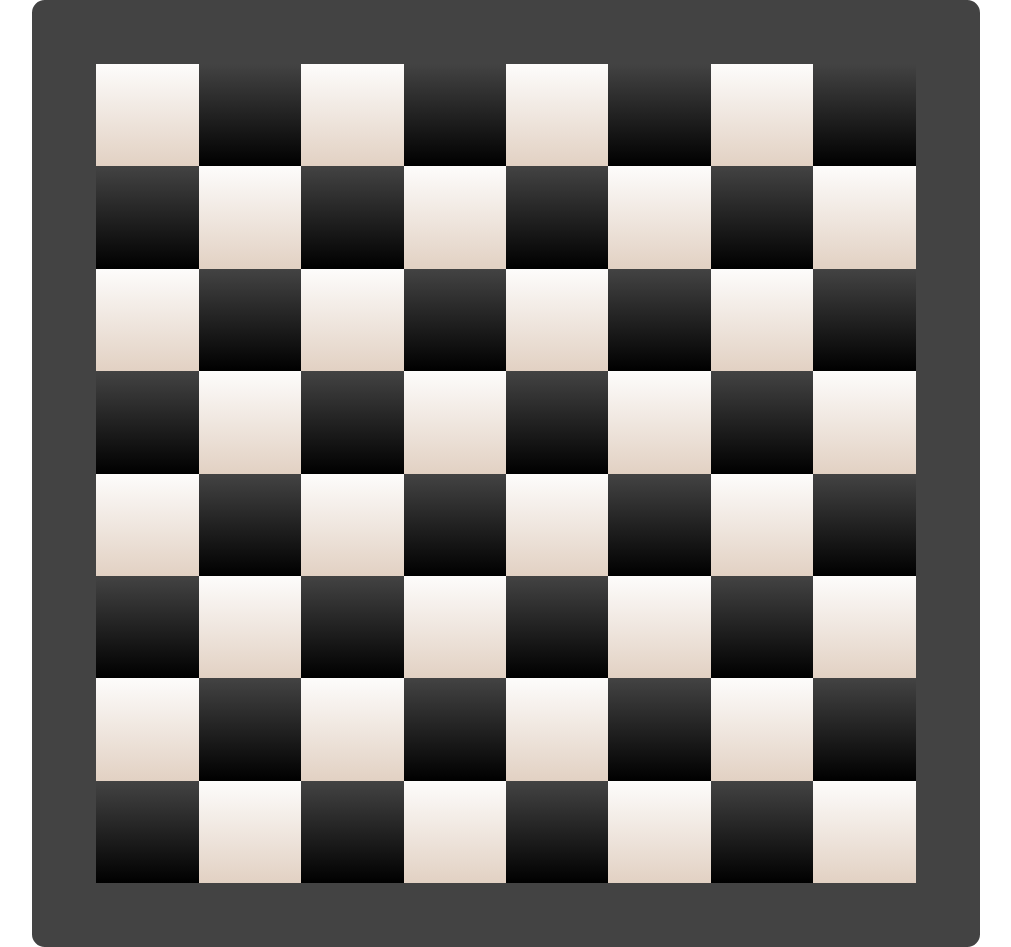
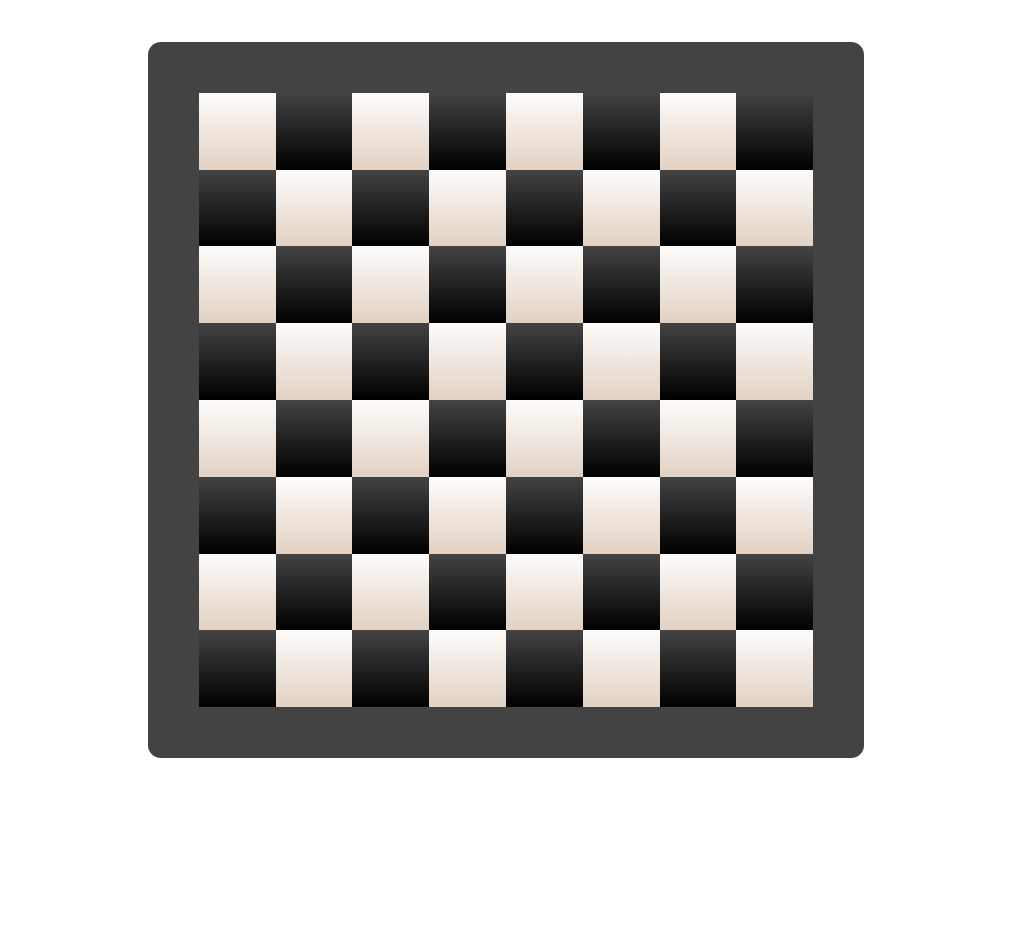
Before and after one commit to Pio-js/Chess-challenge, a plain HTML site: page index.html in a window 1280 px wide. Shown: the whole page, without its empty margins (134-1145 px from the left). After the commit the page ends 800 px from the top, so only its background shows below. Drawn offline with Linux system fonts and the light colour scheme.

Commit message:
new files

```diff
--- a/index.html
+++ b/index.html
@@ -383,6 +383,23 @@
             </div>
         </div>
     </section>
+    <div id="name">
+        <div class="onDiv"></div>
+            <div class="hide">
+                <h1>P</h1>
+            </div>
+
+        <div class="onDiv"></div>
+            <div class="hide">
+                <h1>I</h1>
+            </div>
+
+        <div class="onDiv"></div>
+            <div class="hide">
+                <h1>O</h1>
+            </div>
+
+    </div>
 </main>
 </body>
 </html>
--- a/style.css
+++ b/style.css
@@ -18,15 +18,15 @@ body {
 }
 
 main {
-    width: 64vw;
-    height: 64vw;
-    border: 5vw solid #434343;
+    width: 48vw;
+    height: 48vw;
+    border: 4vw solid #434343;
     background-color: #434343;
     border-radius: 1vw;
 }
 
 h7 {
-    font-size: 6vw;
+    font-size: 5vw;
 }
 
 section {
@@ -35,8 +35,8 @@ section {
 }
 
 section > div {
-    width: 8vw;
-    height: 8vw;
+    width: 6vw;
+    height: 6vw;
     font-family: "CASEFONT";
     text-align: center;
 }
@@ -123,8 +123,8 @@ section:nth-of-type(8) > div:nth-child(even) {
 /* The flip box container - set the width and height to whatever you want. We have added the border property to demonstrate that the flip itself goes out of the box on hover (remove perspective if you don't want the 3D effect */
 .flip-box {
     background-color: transparent;
-    width: 8vw;
-    height: 8vw;
+    width: 6vw;
+    height: 6vw;
     perspective: 1000px; /* Remove this if you don't want the 3D effect */
   }
 
@@ -162,5 +162,35 @@ section:nth-of-type(8) > div:nth-child(even) {
     background-color: rebeccapurple;
     color: white;
     transform: rotateY(180deg);
-    line-height: 8vw;
+    line-height: 6vw;
   }
+
+#name {
+    position: absolute;
+    width: 48vw;
+    height: 12vw;
+    margin-top: 18vw;
+    margin-left: 6vw;
+}
+
+#name > div {
+    width: 12vw;
+    height: 12vw;
+    float: left;
+    text-align: center;
+}
+
+h1 {
+    font-size: 12vw;
+}
+
+.hide {
+    display: none;
+    margin-left: -12vw;
+    margin-top: -9vw;
+}
+
+.onDiv:hover + .hide{
+    display: block;
+    color:purple;
+}
```
